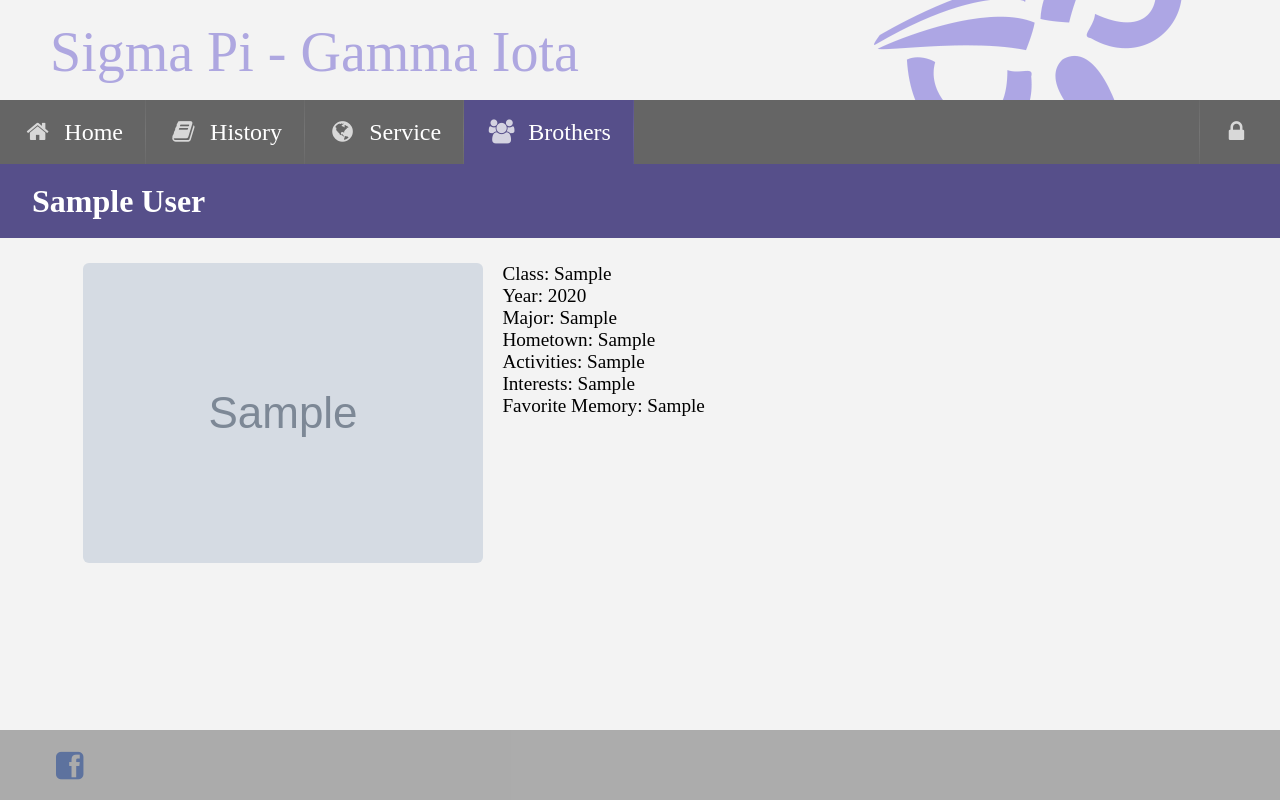
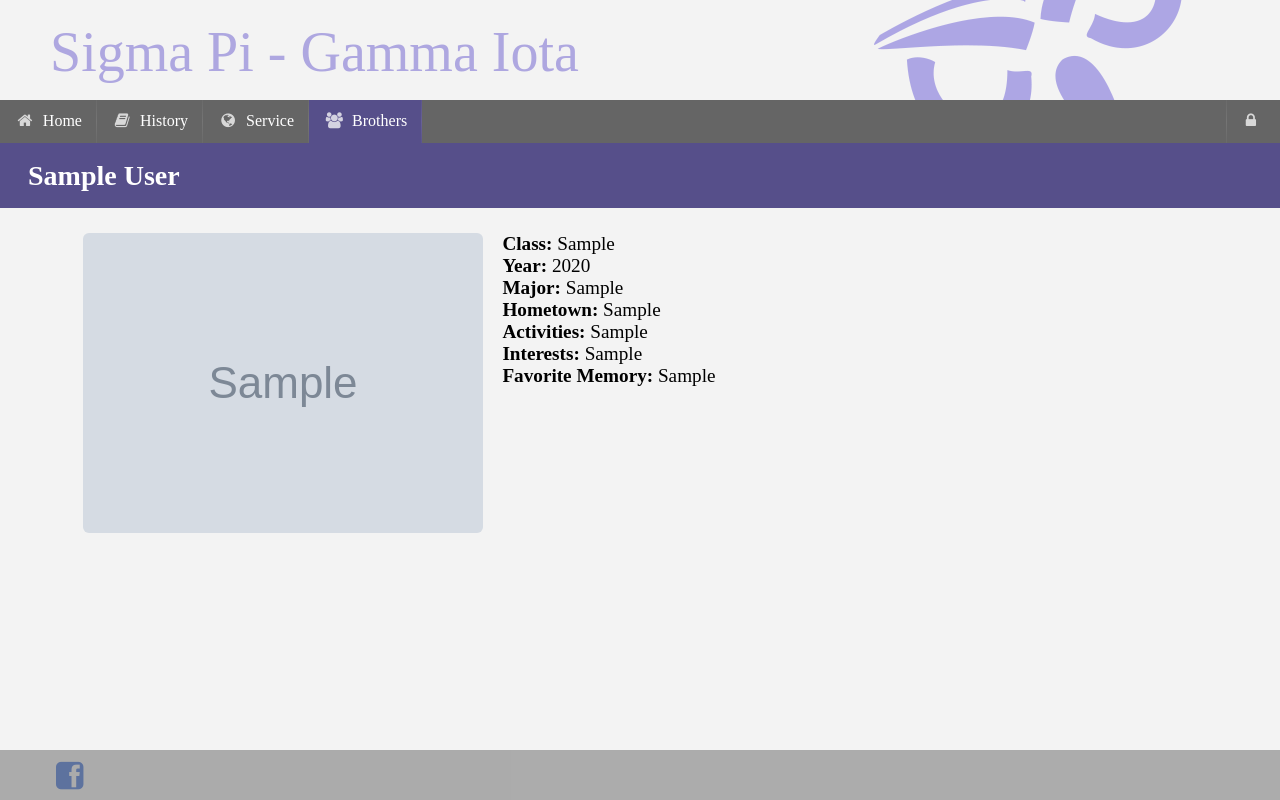
Before and after one commit to westleyrussell/SPGammaIota, a Django app: a page that uses SigmaPi/UserInfo/templates/user.html in a window 1280 px wide. Run offline with Django 3.2, Linux system fonts and the light colour scheme; tables that the repository leaves empty hold one stand-in row (values such as "Sample post"); grey boxes marked "Sample" are stand-in pictures; parts of the project's set-up code (start-up, migrations or seed data) failed here and were passed over; some libraries are stand-ins or nearby versions.

Commit message:
Shrunk the size of the navigation bar.  I think it looks better but looking for input there.

```diff
--- a/SigmaPi/Blog/templates/blog.html
+++ b/SigmaPi/Blog/templates/blog.html
@@ -2,7 +2,7 @@
 {% block title %}Sigma Pi Gamma Iota - Blog - {{post.title}}{% endblock %}
 
 {% block header %}
-	<h1 id="home-header" class="sub-header ui inverted block header">{{post.date}} - {{post.title}}</h4>
+	<h2 id="home-header" class="sub-header ui inverted block header">{{post.date}} - {{post.title}}</h2>
 {% endblock %}
 
 {% block content %}
--- a/SigmaPi/Blog/templates/index.html
+++ b/SigmaPi/Blog/templates/index.html
@@ -11,7 +11,7 @@
 {% endblock %}
 
 {% block header %}
-	<h1 id="home-header" class="sub-header ui inverted block header">Welcome to Sigma Pi - Gamma Iota</h4>
+	<h2 id="home-header" class="sub-header ui inverted block header">Welcome to Sigma Pi - Gamma Iota</h2>
 {% endblock %}
 
 {% block content %}
--- a/SigmaPi/PubSite/templates/403.html
+++ b/SigmaPi/PubSite/templates/403.html
@@ -4,10 +4,10 @@
 
 
 {% block header %}
-	<h1 class="sub-header ui inverted red block header">
+	<h2 class="sub-header ui inverted red block header">
 		<i class="lock icon"></i>
 		Error 403 - Permission Denied
-	</h1>
+	</h2>
 {% endblock %}
 
 {% block content %}
--- a/SigmaPi/PubSite/templates/history.html
+++ b/SigmaPi/PubSite/templates/history.html
@@ -7,7 +7,7 @@
 	<link rel="stylesheet" type="text/css" href='{% static "css/pub_history.css" %}'/>
 {% endblock %}
 {% block header %}
-	<h1 id="history-header" class="sub-header ui inverted block header">The Story of Our Chapter</h4>
+	<h2 id="history-header" class="sub-header ui inverted block header">The Story of Our Chapter</h2>
 {% endblock %}
 
 {% block content %}
--- a/SigmaPi/PubSite/templates/registration/login.html
+++ b/SigmaPi/PubSite/templates/registration/login.html
@@ -2,10 +2,10 @@
 {% block title %}Sigma Pi Gamma Iota - Login{% endblock %}
 
 {% block header %}
-	<h1 class="sub-header ui inverted red block header">
+	<h2 class="sub-header ui inverted red block header">
 		<i class="lock icon"></i>
 		Secure Site Login
-	</h1>
+	</h2>
 {% endblock %}
 {% block content %}
 
--- a/SigmaPi/PubSite/templates/service.html
+++ b/SigmaPi/PubSite/templates/service.html
@@ -8,7 +8,7 @@
 {% endblock %}
 {% block header %}
 {% load staticfiles %}
-	<h1 id="service-header" class="top-header ui inverted block header">Community Service and Campus Involvement</h4>
+	<h2 id="service-header" class="top-header ui inverted block header">Community Service and Campus Involvement</h2>
 {% endblock %}
 {% block content %}
 
--- a/SigmaPi/UserInfo/templates/user.html
+++ b/SigmaPi/UserInfo/templates/user.html
@@ -3,19 +3,19 @@
 
 
 {% block header %}
-	<h1 class="sub-header ui inverted purple block header">{{ requested_user.first_name }} {{ requested_user.last_name }}</h1>
+	<h2 class="sub-header ui inverted purple block header">{{ requested_user.first_name }} {{ requested_user.last_name }}</h2>
 {% endblock %}
 {% block content %}
 
 <div class="ui basic segment large-print">
 	<img class="ui rounded med left floated image" src="/content/{{ requested_user.userinfo.picture }}">
-	Class: {{ requested_user.userinfo.classYear }}<br/>
-	Year: {{ requested_user.userinfo.graduationYear }}<br/>
-	Major: {{ requested_user.userinfo.major }}<br/>
-	Hometown: {{ requested_user.userinfo.hometown }}<br/>
-	Activities: {{ requested_user.userinfo.activities }}<br/>
-	Interests: {{ requested_user.userinfo.interests }}<br/>
-	Favorite Memory: {{ requested_user.userinfo.favoriteMemory }}<br/>
+	<b>Class:</b> {{ requested_user.userinfo.classYear }}<br/>
+	<b>Year:</b> {{ requested_user.userinfo.graduationYear }}<br/>
+	<b>Major:</b> {{ requested_user.userinfo.major }}<br/>
+	<b>Hometown:</b> {{ requested_user.userinfo.hometown }}<br/>
+	<b>Activities:</b> {{ requested_user.userinfo.activities }}<br/>
+	<b>Interests:</b> {{ requested_user.userinfo.interests }}<br/>
+	<b>Favorite Memory:</b> {{ requested_user.userinfo.favoriteMemory }}<br/>
 </div>
 
 {% endblock %}
--- a/SigmaPi/UserInfo/templates/users.html
+++ b/SigmaPi/UserInfo/templates/users.html
@@ -9,7 +9,7 @@
 {% endblock %}
 
 {% block header %}
-	<h1 class="sub-header ui inverted purple block header">Brothers</h1>
+	<h2 class="sub-header ui inverted purple block header">Brothers</h2>
 {% endblock %}
 {% block content %}
     <div id="brothers-nav" class="ui fixed small vertical secondary menu">
--- a/SigmaPi/static/css/pub_common.css
+++ b/SigmaPi/static/css/pub_common.css
@@ -9,13 +9,13 @@ html, body {
 
 #content {
   overflow:auto;
-  padding-bottom: 70px;
+  padding-bottom: 50px;
   }  /* must be same height as the footer */
 
 #footer {
   position: relative;
-  margin-top: -70px; /* negative value of footer height */
-  height: 70px;
+  margin-top: -50px; /* negative value of footer height */
+  height: 50px;
   border-top: 1px rgba(230,230,230,.8);
   background-color: rgba(9,9,9,.3);
   clear:both;
@@ -49,10 +49,10 @@ body {
 }
 
 #fb-link {
-  margin-top: 20;
+  margin-top: 10px;
   margin-left: 50px;
   position: absolute;
-  height: 50px;
+  height: 40px;
 }
 
 div.caption p {
--- a/SigmaPi/static/css/pub_nav.css
+++ b/SigmaPi/static/css/pub_nav.css
@@ -24,7 +24,7 @@
 }
 
 #pub-nav.ui.large.menu .item {
-  font-size: 1.5rem !important;
+  font-size: 1rem !important;
 }
 
 #pub-nav.fixed {
```
